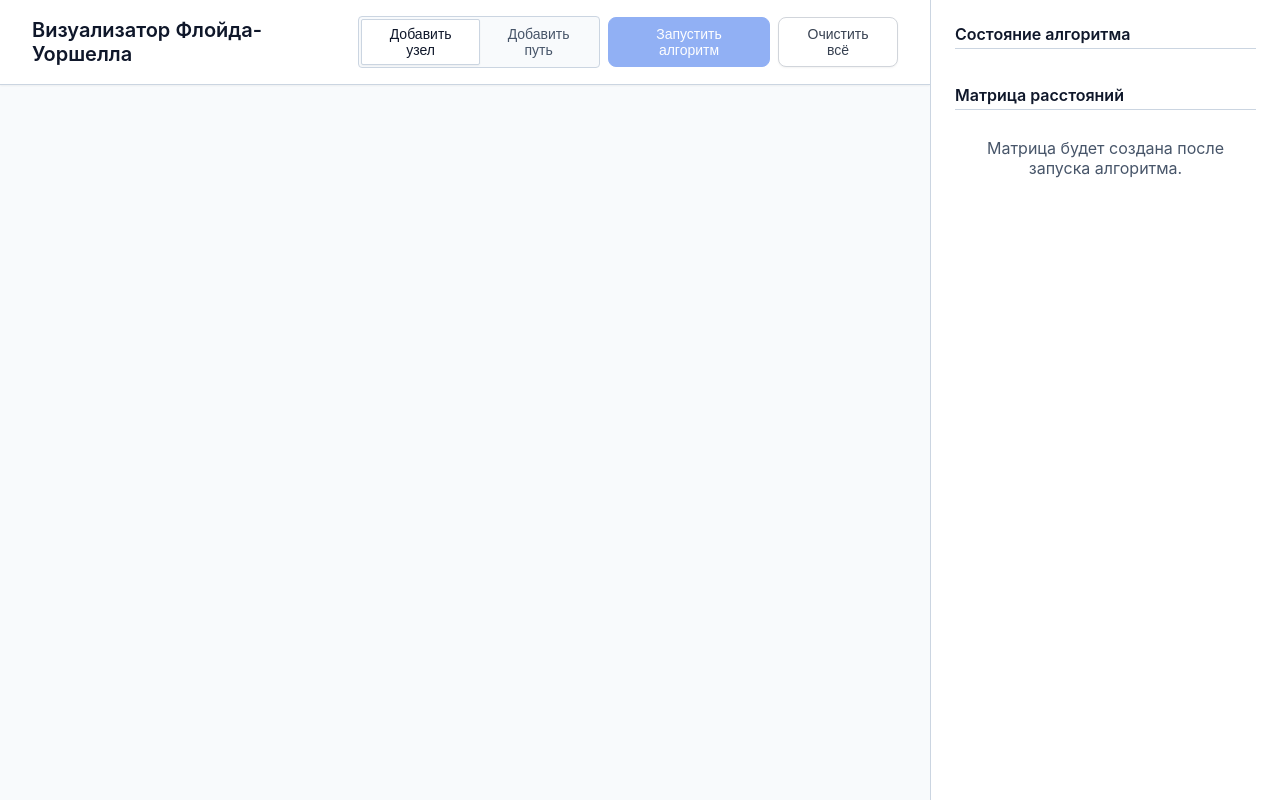
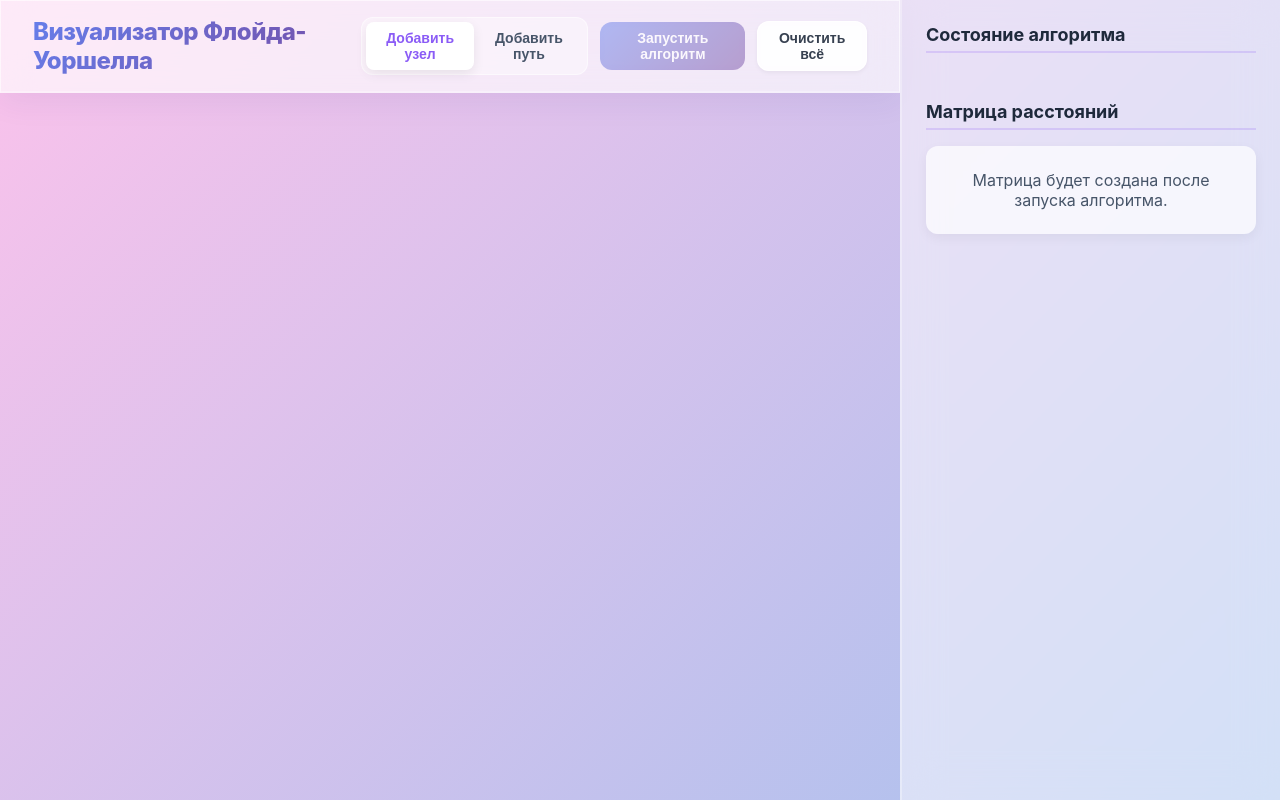
Before and after one commit to Gukasio/algos, a React (Vite) app: page / in a window 1280 px wide. Built offline with nearby package versions, Linux system fonts and the light colour scheme.

Commit message:
Add colorful styling, animations, and fresh light gradients

```diff
--- a/src/App.css
+++ b/src/App.css
@@ -19,78 +19,84 @@
   justify-content: space-between;
   align-items: center;
   z-index: 10;
-  background-color: var(--bg-primary);
+  border-bottom: 2px solid rgba(255, 255, 255, 0.3);
 }
 
 .title {
-  font-size: 1.25rem;
-  font-weight: 600;
+  font-size: 1.5rem;
+  letter-spacing: -0.5px;
 }
 
 .controls {
   display: flex;
-  gap: 8px;
+  gap: 12px;
   align-items: center;
 }
 
 .mode-selector {
   display: flex;
-  background: var(--bg-secondary);
-  border: 1px solid var(--border-color);
-  border-radius: 4px;
-  padding: 2px;
+  background: rgba(255, 255, 255, 0.4);
+  border: 1px solid rgba(255, 255, 255, 0.5);
+  border-radius: 12px;
+  padding: 4px;
 }
 
 .mode-btn {
   background: transparent;
   border: none;
   color: var(--text-secondary);
-  padding: 6px 12px;
-  border-radius: 2px;
+  padding: 8px 16px;
+  border-radius: 8px;
   cursor: pointer;
   font-size: 0.875rem;
-  font-weight: 500;
+  font-weight: 600;
+  transition: all 0.3s ease;
 }
 
 .mode-btn.active {
-  background: var(--bg-primary);
-  color: var(--text-primary);
-  box-shadow: 0 1px 2px rgba(0, 0, 0, 0.05);
-  border: 1px solid var(--border-color);
+  background: #ffffff;
+  color: var(--accent-color);
+  box-shadow: 0 4px 12px rgba(0, 0, 0, 0.08);
 }
 
 .workspace {
   flex: 1;
   position: relative;
-  background-color: var(--bg-secondary);
+  background: transparent;
 }
 
 .side-panel {
-  width: 350px;
-  border-left: 1px solid var(--border-color);
+  width: 380px;
+  border-left: 2px solid rgba(255, 255, 255, 0.3);
   display: flex;
   flex-direction: column;
-  background: var(--bg-primary);
   z-index: 10;
   padding: 1.5rem;
   overflow-y: auto;
+  background: rgba(255, 255, 255, 0.5);
+  backdrop-filter: blur(20px);
+  -webkit-backdrop-filter: blur(20px);
 }
 
 .panel-section {
-  margin-bottom: 1.5rem;
+  margin-bottom: 2rem;
 }
 
 .panel-title {
-  font-size: 1rem;
-  font-weight: 600;
-  margin-bottom: 0.75rem;
+  font-size: 1.125rem;
+  font-weight: 700;
+  margin-bottom: 1rem;
   color: var(--text-primary);
-  border-bottom: 1px solid var(--border-color);
-  padding-bottom: 4px;
+  border-bottom: 2px solid rgba(139, 92, 246, 0.2);
+  padding-bottom: 6px;
 }
 
 .matrix-container {
   overflow-x: auto;
+  background: rgba(255, 255, 255, 0.7);
+  border-radius: 12px;
+  padding: 8px;
+  box-shadow: 0 4px 12px rgba(0, 0, 0, 0.05);
 }
 
 .distance-matrix {
@@ -102,125 +108,150 @@
 
 .distance-matrix th,
 .distance-matrix td {
-  padding: 6px;
+  padding: 8px;
   text-align: center;
-  border: 1px solid var(--border-color);
-  width: 30px;
-  height: 30px;
+  border: 1px solid rgba(139, 92, 246, 0.1);
+  width: 36px;
+  height: 36px;
+  border-radius: 4px;
 }
 
 .distance-matrix th {
-  background: var(--bg-secondary);
-  color: var(--text-primary);
-  font-weight: 600;
+  background: rgba(139, 92, 246, 0.1);
+  color: var(--accent-hover);
+  font-weight: 700;
 }
 
-/* Base style for table cells */
 .distance-matrix td {
-  background-color: var(--bg-primary);
+  background-color: transparent;
+  transition: all 0.3s ease;
 }
 
-/* Visualization active states - No pulse, just background color changes */
+/* Vivid matrix states */
 .cell-active {
-  background-color: #dbeafe; /* light blue */
+  background-color: #dbeafe;
   color: #1e40af;
   font-weight: bold;
+  transform: scale(1.1);
+  box-shadow: 0 2px 8px rgba(59, 130, 246, 0.3);
 }
 
 .cell-comparing {
-  background-color: #fce7f3; /* light pink */
-  color: #9d174d;
+  background-color: #fce7f3;
+  color: #be185d;
   font-weight: bold;
 }
 
 .cell-updated {
-  background-color: #fee2e2; /* light red */
-  color: #b91c1c;
+  background-color: #fecdd3;
+  color: #e11d48;
   font-weight: bold;
+  transform: scale(1.15);
+  box-shadow: 0 4px 12px rgba(225, 29, 72, 0.4);
 }
 
 /* Info Box */
 .info-box {
-  background: var(--bg-secondary);
-  border: 1px solid var(--border-color);
-  padding: 1rem;
-  border-radius: 4px;
-  font-size: 0.875rem;
-  line-height: 1.5;
+  background: rgba(255, 255, 255, 0.8);
+  border: 1px solid rgba(255, 255, 255, 0.9);
+  padding: 1.25rem;
+  border-radius: 12px;
+  font-size: 0.9rem;
+  line-height: 1.6;
   color: var(--text-primary);
+  box-shadow: 0 4px 16px rgba(0,0,0,0.05);
 }
 
 .equation {
   font-family: monospace;
-  background: #e2e8f0;
-  padding: 6px;
-  border-radius: 2px;
-  margin-top: 8px;
+  background: rgba(139, 92, 246, 0.1);
+  color: #5b21b6;
+  font-weight: bold;
+  padding: 8px;
+  border-radius: 6px;
+  margin-top: 12px;
   display: block;
   text-align: center;
 }
 
-/* Graph classes */
+/* Playful Graph elements */
 .node {
   cursor: pointer;
 }
 
 .node circle {
-  fill: var(--node-bg);
-  stroke: var(--node-border);
-  stroke-width: 2;
+  fill: #ffffff;
+  stroke: var(--accent-color);
+  stroke-width: 3;
+  filter: drop-shadow(0px 4px 8px rgba(139, 92, 246, 0.3));
+  transition: all 0.3s cubic-bezier(0.34, 1.56, 0.64, 1);
 }
 
 .node text {
   fill: var(--node-text);
-  font-weight: 500;
+  font-weight: 700;
   font-size: 14px;
   pointer-events: none;
   user-select: none;
 }
 
 .node:hover circle {
-  fill: #f1f5f9;
+  transform: scale(1.1);
+  fill: #f3e8ff;
+  filter: drop-shadow(0px 6px 12px rgba(139, 92, 246, 0.5));
 }
 
 .node-active circle {
-  stroke: #ef4444;
-  fill: #fee2e2;
+  stroke: #f43f5e;
+  fill: #fff1f2;
+  filter: drop-shadow(0px 0px 16px rgba(244, 63, 94, 0.7));
+  transform: scale(1.15);
 }
 
 .node-comparing circle {
-  stroke: #ec4899;
-  fill: #fce7f3;
+  stroke: #3b82f6;
+  fill: #eff6ff;
+  stroke-dasharray: 6 4;
+  animation: rotate-dash 2s linear infinite;
+  filter: drop-shadow(0px 0px 12px rgba(59, 130, 246, 0.5));
+}
+
+@keyframes rotate-dash {
+  100% { stroke-dashoffset: 20; }
 }
 
 .edge path {
   stroke: var(--edge-color);
-  stroke-width: 2;
+  stroke-width: 3;
   fill: none;
+  transition: all 0.3s;
 }
 
 .edge-active path {
-  stroke: #ef4444;
-  stroke-width: 3;
+  stroke: #f43f5e;
+  stroke-width: 4;
+  filter: drop-shadow(0px 0px 8px rgba(244, 63, 94, 0.5));
 }
 
 .edge-comparing path {
-  stroke: #ec4899;
-  stroke-width: 3;
-  stroke-dasharray: 4 4;
+  stroke: #3b82f6;
+  stroke-width: 4;
+  stroke-dasharray: 6 6;
+  animation: rotate-dash 1s linear infinite;
 }
 
 .weight-label {
-  fill: var(--text-primary);
-  font-size: 12px;
-  font-weight: 600;
+  fill: #1e293b;
+  font-size: 13px;
+  font-weight: 800;
   user-select: none;
 }
 
 .weight-bg {
-  fill: #ffffff;
-  stroke: var(--border-color);
-  stroke-width: 1px;
-  rx: 2px;
-  ry: 2px;
+  fill: rgba(255, 255, 255, 0.9);
+  stroke: var(--accent-color);
+  stroke-width: 2px;
+  rx: 6px;
+  ry: 6px;
+  filter: drop-shadow(0px 2px 4px rgba(0,0,0,0.1));
 }
--- a/src/index.css
+++ b/src/index.css
@@ -1,21 +1,17 @@
 :root {
-  --bg-primary: #ffffff;
-  --bg-secondary: #f8fafc;
-  --text-primary: #0f172a;
+  --text-primary: #1e293b;
   --text-secondary: #475569;
-  --accent-color: #2563eb;
-  --accent-hover: #1d4ed8;
-  --accent-glow: rgba(37, 99, 235, 0.2);
+
+  --accent-color: #8b5cf6; /* Vibrant violet */
+  --accent-hover: #7c3aed;
 
   --node-bg: #ffffff;
-  --node-border: #475569;
-  --node-text: #0f172a;
+  --node-border: #8b5cf6;
+  --node-text: #1e293b;
 
   --edge-color: #94a3b8;
-  --edge-highlight: #ef4444; /* clear red for active steps */
 
   --font-family: 'Inter', -apple-system, BlinkMacSystemFont, 'Segoe UI', Roboto, Helvetica, Arial, sans-serif;
-  --border-color: #cbd5e1;
 }
 
 * {
@@ -26,7 +22,8 @@
 
 body {
   font-family: var(--font-family);
-  background-color: var(--bg-primary);
+  background: linear-gradient(135deg, #fbc2eb 0%, #a6c1ee 100%);
+  background-attachment: fixed;
   color: var(--text-primary);
   height: 100vh;
   width: 100vw;
@@ -40,31 +37,33 @@ body {
   flex-direction: column;
 }
 
-/* Simple flat panels instead of glass */
+/* Glassmorphism Light Effect */
 .glass-panel {
-  background: var(--bg-primary);
-  border-bottom: 1px solid var(--border-color);
-  box-shadow: 0 1px 2px rgba(0, 0, 0, 0.05);
+  background: rgba(255, 255, 255, 0.65);
+  backdrop-filter: blur(16px);
+  -webkit-backdrop-filter: blur(16px);
+  border: 1px solid rgba(255, 255, 255, 0.6);
+  box-shadow: 0 8px 32px rgba(31, 38, 135, 0.07);
 }
 
 .button {
-  background: #ffffff;
-  border: 1px solid #d1d5db;
+  background: rgba(255, 255, 255, 0.8);
+  border: 1px solid rgba(255, 255, 255, 0.8);
   color: #374151;
   padding: 8px 16px;
-  border-radius: 8px; /* Softer, slightly bigger radius */
+  border-radius: 12px;
   cursor: pointer;
-  font-weight: 500;
+  font-weight: 600;
   font-size: 0.875rem;
-  box-shadow: 0 1px 2px rgba(0, 0, 0, 0.05);
-  transition: all 0.2s cubic-bezier(0.4, 0, 0.2, 1);
+  box-shadow: 0 2px 4px rgba(0, 0, 0, 0.05);
+  transition: all 0.25s cubic-bezier(0.4, 0, 0.2, 1);
+  backdrop-filter: blur(4px);
 }
 
 .button:hover:not(:disabled) {
-  background: #f9fafb;
-  border-color: #9ca3af;
-  box-shadow: 0 4px 6px -1px rgba(0, 0, 0, 0.1), 0 2px 4px -1px rgba(0, 0, 0, 0.06);
-  transform: translateY(-1px);
+  background: rgba(255, 255, 255, 1);
+  transform: translateY(-2px);
+  box-shadow: 0 4px 12px rgba(0, 0, 0, 0.1);
 }
 
 .button:active:not(:disabled) {
@@ -75,23 +74,29 @@ body {
 .button:disabled {
   opacity: 0.5;
   cursor: not-allowed;
-  box-shadow: none;
+  transform: none !important;
+  box-shadow: none !important;
 }
 
 .button-primary {
-  background: var(--accent-color);
-  border-color: var(--accent-color);
+  background: linear-gradient(135deg, #667eea 0%, #764ba2 100%);
+  border: none;
   color: #ffffff;
-  box-shadow: 0 1px 3px rgba(37, 99, 235, 0.3);
+  box-shadow: 0 4px 15px rgba(118, 75, 162, 0.3);
 }
 
 .button-primary:hover:not(:disabled) {
-  background: var(--accent-hover);
+  background: linear-gradient(135deg, #764ba2 0%, #667eea 100%);
+  transform: translateY(-2px);
+  box-shadow: 0 6px 20px rgba(118, 75, 162, 0.5);
   color: #ffffff;
-  box-shadow: 0 4px 6px -1px rgba(37, 99, 235, 0.4), 0 2px 4px -1px rgba(37, 99, 235, 0.2);
 }
 
 /* Typography styles */
 .text-gradient {
-  color: var(--text-primary);
+  background: linear-gradient(135deg, #667eea 0%, #764ba2 100%);
+  -webkit-background-clip: text;
+  -webkit-text-fill-color: transparent;
+  background-clip: text;
+  font-weight: 800;
 }
```
